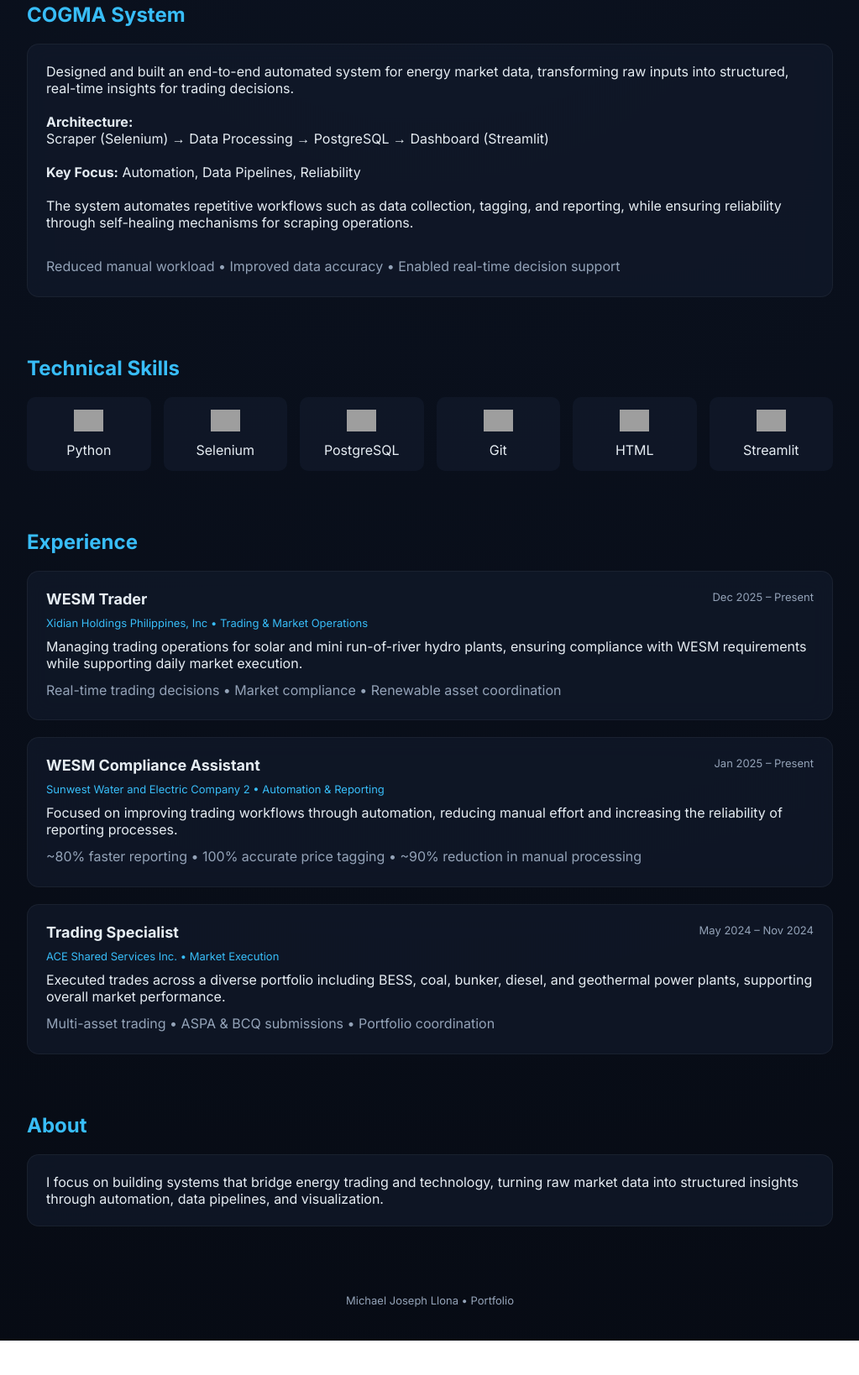
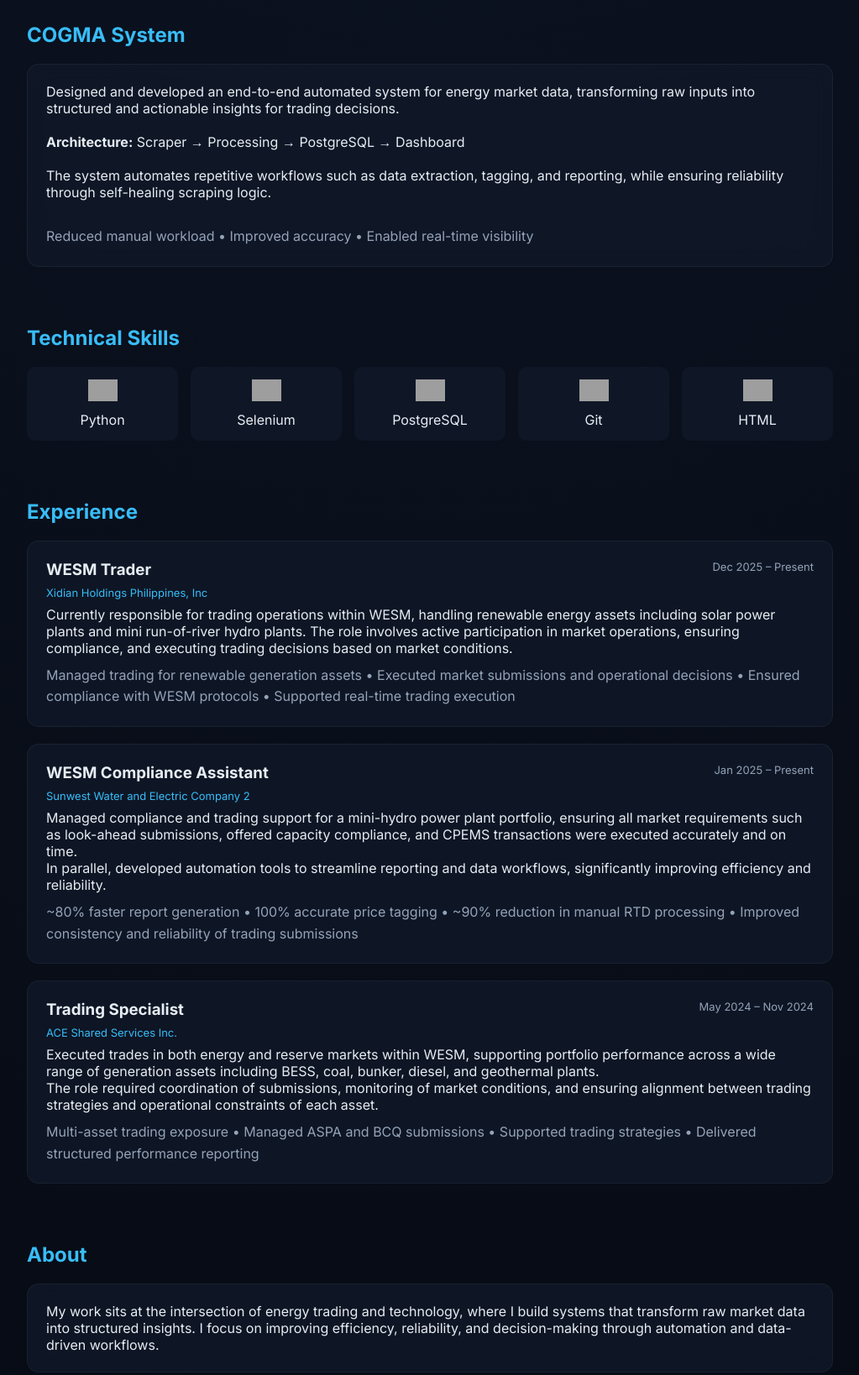
Before and after one commit to RhysXD123/Portfolio, a plain HTML site: page index.html in a window 1280 px wide. Shown: the part 236-1874 px from the top of the page at 84% size, without its empty margins (128-1151 px from the left). Before the commit the page ends 1833 px from the top, so only its background shows below. Drawn offline with Linux system fonts and the light colour scheme; grey boxes are pictures that could not be loaded.

Commit message:
Update index.html

```diff
--- a/index.html
+++ b/index.html
@@ -28,14 +28,12 @@
     color: var(--text);
 }
 
-/* Layout */
 .container {
     max-width: 1000px;
     margin: auto;
     padding: 40px 20px;
 }
 
-/* Hero */
 .hero {
     text-align: center;
     margin-bottom: 80px;
@@ -57,11 +55,8 @@
     padding: 6px 14px;
     background: rgba(30,41,59,0.7);
     border-radius: 20px;
-    font-size: 13px;
-    backdrop-filter: blur(10px);
 }
 
-/* Sections */
 .section {
     margin-bottom: 70px;
 }
@@ -71,14 +66,13 @@
     margin-bottom: 20px;
 }
 
-/* Glass Card */
 .card, .exp-card {
     background: var(--card);
     padding: 22px;
     border-radius: 14px;
     border: 1px solid rgba(255,255,255,0.05);
     backdrop-filter: blur(12px);
-    transition: 0.3s ease;
+    transition: 0.3s;
 }
 
 .card:hover, .exp-card:hover {
@@ -86,7 +80,6 @@
     border-color: rgba(56,189,248,0.3);
 }
 
-/* Skills */
 .skills {
     display: grid;
     grid-template-columns: repeat(auto-fit, minmax(110px, 1fr));
@@ -98,11 +91,6 @@
     padding: 15px;
     border-radius: 10px;
     text-align: center;
-    transition: 0.3s;
-}
-
-.skill:hover {
-    transform: scale(1.05);
 }
 
 .skill img {
@@ -110,7 +98,6 @@
     margin-bottom: 8px;
 }
 
-/* Experience */
 .exp-card {
     margin-bottom: 20px;
 }
@@ -118,22 +105,17 @@
 .exp-header {
     display: flex;
     justify-content: space-between;
-    margin-bottom: 10px;
-}
-
-.exp-header h3 {
-    font-size: 18px;
 }
 
 .exp-header span {
+    color: var(--muted);
     font-size: 13px;
-    color: var(--muted);
 }
 
 .exp-focus {
     color: var(--accent);
+    margin: 8px 0;
     font-size: 13px;
-    margin-bottom: 10px;
 }
 
 .metrics {
@@ -142,7 +124,6 @@
     line-height: 1.6;
 }
 
-/* Footer */
 .footer {
     text-align: center;
     margin-top: 80px;
@@ -159,10 +140,10 @@
 <!-- HERO -->
 <div class="hero">
     <h1>Michael Joseph Llona</h1>
-    <div class="tag">Energy Systems Builder</div>
+    <div class="tag">Energy Trader & Systems Builder</div>
     <p>
-        Energy trader building automated data systems for real-time market intelligence
-        and decision support in WESM environments.
+        Energy trader with hands-on experience in WESM operations, managing generation assets
+        and building automated systems for real-time market data and decision support.
     </p>
 </div>
 
@@ -172,22 +153,19 @@
 
     <div class="card">
         <p>
-            Designed and built an end-to-end automated system for energy market data, transforming
-            raw inputs into structured, real-time insights for trading decisions.
+            Designed and developed an end-to-end automated system for energy market data,
+            transforming raw inputs into structured and actionable insights for trading decisions.
         </p><br>
 
-        <p><b>Architecture:</b></p>
-        <p>Scraper (Selenium) → Data Processing → PostgreSQL → Dashboard (Streamlit)</p><br>
-
-        <p><b>Key Focus:</b> Automation, Data Pipelines, Reliability</p><br>
+        <p><b>Architecture:</b> Scraper → Processing → PostgreSQL → Dashboard</p><br>
 
         <p>
-            The system automates repetitive workflows such as data collection, tagging, and reporting,
-            while ensuring reliability through self-healing mechanisms for scraping operations.
+            The system automates repetitive workflows such as data extraction, tagging, and reporting,
+            while ensuring reliability through self-healing scraping logic.
         </p><br>
 
         <p class="metrics">
-            Reduced manual workload • Improved data accuracy • Enabled real-time decision support
+            Reduced manual workload • Improved accuracy • Enabled real-time visibility
         </p>
     </div>
 </div>
@@ -202,7 +180,6 @@
         <div class="skill"><img src="https://cdn.jsdelivr.net/gh/devicons/devicon/icons/postgresql/postgresql-original.svg"><p>PostgreSQL</p></div>
         <div class="skill"><img src="https://cdn.jsdelivr.net/gh/devicons/devicon/icons/github/github-original.svg"><p>Git</p></div>
         <div class="skill"><img src="https://cdn.jsdelivr.net/gh/devicons/devicon/icons/html5/html5-original.svg"><p>HTML</p></div>
-        <div class="skill"><img src="https://streamlit.io/images/brand/streamlit-logo-secondary-colormark-darktext.svg"><p>Streamlit</p></div>
     </div>
 </div>
 
@@ -210,48 +187,73 @@
 <div class="section">
     <h2>Experience</h2>
 
+    <!-- XIDIAN -->
     <div class="exp-card">
         <div class="exp-header">
             <h3>WESM Trader</h3>
             <span>Dec 2025 – Present</span>
         </div>
-        <p class="exp-focus">Xidian Holdings Philippines, Inc • Trading & Market Operations</p>
+        <p class="exp-focus">Xidian Holdings Philippines, Inc</p>
+
         <p>
-            Managing trading operations for solar and mini run-of-river hydro plants, ensuring
-            compliance with WESM requirements while supporting daily market execution.
+            Currently responsible for trading operations within WESM, handling renewable energy assets
+            including solar power plants and mini run-of-river hydro plants. The role involves active
+            participation in market operations, ensuring compliance, and executing trading decisions
+            based on market conditions.
         </p>
+
         <div class="metrics">
-            Real-time trading decisions • Market compliance • Renewable asset coordination
+            Managed trading for renewable generation assets • Executed market submissions and operational decisions •
+            Ensured compliance with WESM protocols • Supported real-time trading execution
         </div>
     </div>
 
+    <!-- SUNWEST -->
     <div class="exp-card">
         <div class="exp-header">
             <h3>WESM Compliance Assistant</h3>
             <span>Jan 2025 – Present</span>
         </div>
-        <p class="exp-focus">Sunwest Water and Electric Company 2 • Automation & Reporting</p>
+        <p class="exp-focus">Sunwest Water and Electric Company 2</p>
+
         <p>
-            Focused on improving trading workflows through automation, reducing manual effort and
-            increasing the reliability of reporting processes.
+            Managed compliance and trading support for a mini-hydro power plant portfolio, ensuring all
+            market requirements such as look-ahead submissions, offered capacity compliance, and CPEMS
+            transactions were executed accurately and on time.
         </p>
+
+        <p>
+            In parallel, developed automation tools to streamline reporting and data workflows,
+            significantly improving efficiency and reliability.
+        </p>
+
         <div class="metrics">
-            ~80% faster reporting • 100% accurate price tagging • ~90% reduction in manual processing
+            ~80% faster report generation • 100% accurate price tagging • ~90% reduction in manual RTD processing •
+            Improved consistency and reliability of trading submissions
         </div>
     </div>
 
+    <!-- ACE -->
     <div class="exp-card">
         <div class="exp-header">
             <h3>Trading Specialist</h3>
             <span>May 2024 – Nov 2024</span>
         </div>
-        <p class="exp-focus">ACE Shared Services Inc. • Market Execution</p>
+        <p class="exp-focus">ACE Shared Services Inc.</p>
+
         <p>
-            Executed trades across a diverse portfolio including BESS, coal, bunker, diesel, and
-            geothermal power plants, supporting overall market performance.
+            Executed trades in both energy and reserve markets within WESM, supporting portfolio performance
+            across a wide range of generation assets including BESS, coal, bunker, diesel, and geothermal plants.
         </p>
+
+        <p>
+            The role required coordination of submissions, monitoring of market conditions, and ensuring
+            alignment between trading strategies and operational constraints of each asset.
+        </p>
+
         <div class="metrics">
-            Multi-asset trading • ASPA & BCQ submissions • Portfolio coordination
+            Multi-asset trading exposure • Managed ASPA and BCQ submissions • Supported trading strategies •
+            Delivered structured performance reporting
         </div>
     </div>
 
@@ -263,8 +265,9 @@
 
     <div class="card">
         <p>
-            I focus on building systems that bridge energy trading and technology, turning raw market
-            data into structured insights through automation, data pipelines, and visualization.
+            My work sits at the intersection of energy trading and technology, where I build systems that
+            transform raw market data into structured insights. I focus on improving efficiency, reliability,
+            and decision-making through automation and data-driven workflows.
         </p>
     </div>
 </div>
```
